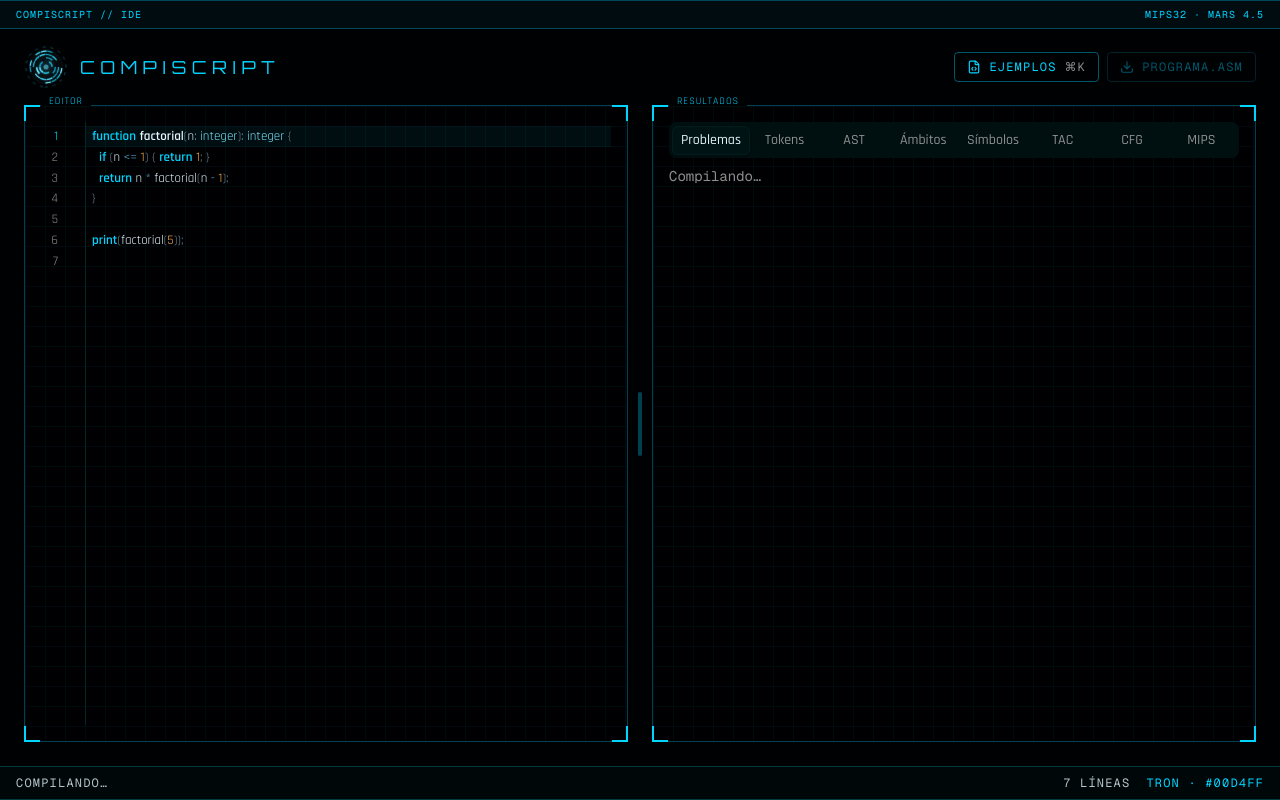
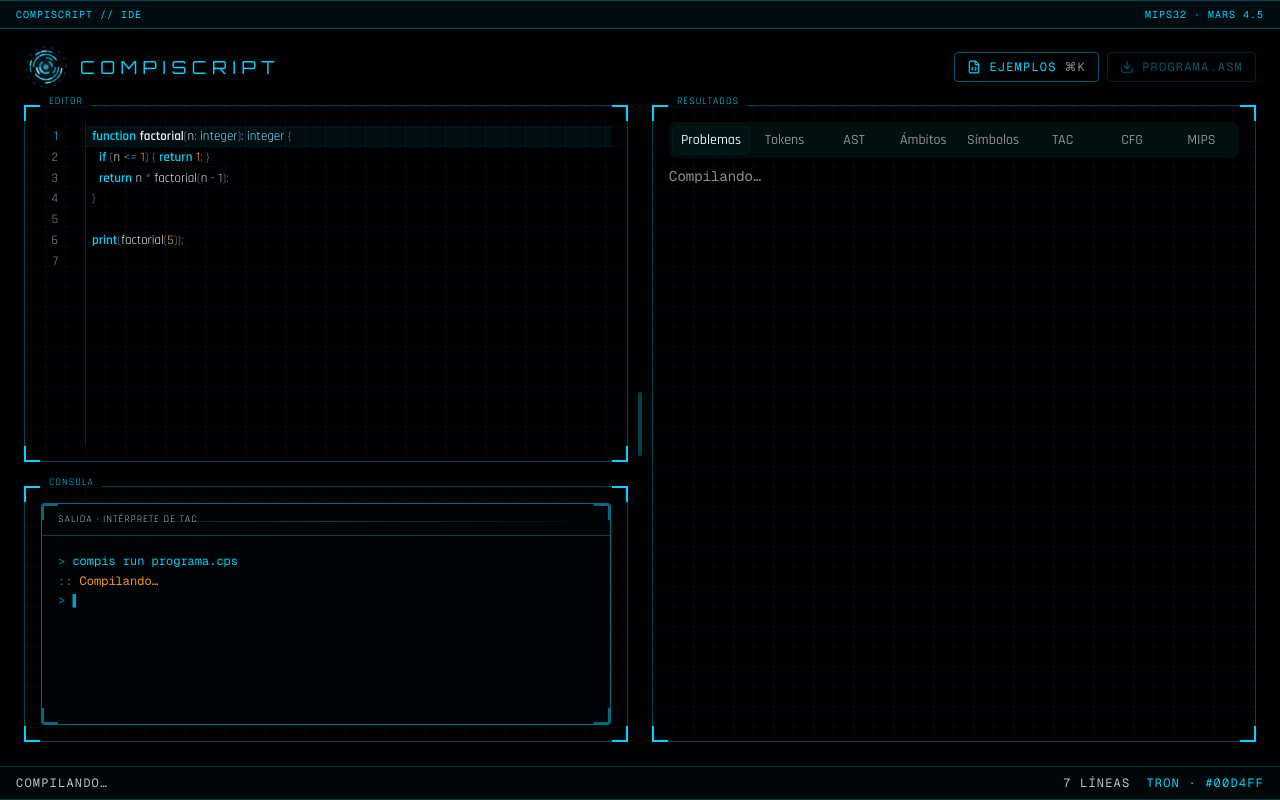
Before and after one commit to erneram/proyecto3-final, a React (Vite) app in the folder web/: page / in a window 1280 px wide. Built offline with nearby package versions, Linux system fonts and the light colour scheme.

Commit message:
feat: program output console below the editor

```diff
--- a/web/src/App.tsx
+++ b/web/src/App.tsx
@@ -1,6 +1,7 @@
 import { Download, FileCode } from "lucide-react";
 import { useEffect, useState, type CSSProperties } from "react";
 import { CodeEditor } from "@/CodeEditor";
+import { Console } from "@/Console";
 import { ProblemsPanel, runProblem } from "@/ProblemsPanel";
 import { Splitter } from "@/Splitter";
 import type { Example } from "@/examples";
@@ -34,7 +35,7 @@ const INITIAL_SOURCE = `function factorial(n: integer): integer {
 print(factorial(5));
 `;
 
-/** Marco de la IDE: cabecera, editor a la izquierda, resultados a la derecha y barra de estado. */
+/** Marco de la IDE: cabecera, editor y consola a la izquierda, resultados a la derecha y barra de estado. */
 export function App() {
   const [source, setSource] = useState(INITIAL_SOURCE);
   const [example, setExample] = useState<Example | null>(null);
@@ -102,9 +103,14 @@ export function App() {
         className="grid min-h-0 flex-1 grid-cols-1 gap-6 px-6 pb-6 lg:grid-cols-[minmax(0,var(--left))_1.5rem_minmax(0,var(--right))] lg:gap-0"
         style={{ "--left": `${split}fr`, "--right": `${100 - split}fr` } as CSSProperties}
       >
-        <HUDFrame label="Editor" className="flex min-h-0 flex-col" bodyClassName="flex min-h-0 flex-1 flex-col">
-          <CodeEditor value={source} onChange={setSource} diagnostics={diagnostics} />
-        </HUDFrame>
+        <div className="flex min-h-0 flex-col gap-6">
+          <HUDFrame label="Editor" className="flex min-h-0 flex-1 flex-col" bodyClassName="flex min-h-0 flex-1 flex-col">
+            <CodeEditor value={source} onChange={setSource} diagnostics={diagnostics} />
+          </HUDFrame>
+          <HUDFrame label="Consola" className="flex h-64 shrink-0 flex-col" bodyClassName="flex min-h-0 flex-1 flex-col">
+            <Console reply={reply} fileName={fileName} />
+          </HUDFrame>
+        </div>
         <Splitter value={split} onChange={setSplit} />
         <HUDFrame label="Resultados" className="flex min-h-0 flex-col" bodyClassName="flex min-h-0 flex-1 flex-col">
           <Tabs defaultValue="problems" className="min-h-0 flex-1">
--- /dev/null
+++ b/web/src/Console.tsx
@@ -0,0 +1,37 @@
+import { useMemo } from "react";
+import { Terminal } from "@/components/thegridcn/terminal";
+import type { CompileReply } from "@/worker";
+
+type Line = { text: string; type?: "input" | "output" | "error" | "system" };
+
+function consoleLines(reply: CompileReply | null, fileName: string): Line[] {
+  const lines: Line[] = [{ type: "input", text: `compis run ${fileName}.cps` }];
+  if (!reply) return [...lines, { type: "system", text: "Compilando…" }];
+  const run = reply.run;
+  if (!run) return [...lines, { type: "system", text: "Sin ejecución: corrige los errores de compilación." }];
+  if (run.omitted) lines.push({ type: "system", text: `… ${run.omitted} líneas anteriores omitidas` });
+  run.output.forEach((text, i) => {
+    // El mensaje de un error sin capturar es la última línea impresa.
+    lines.push({ type: run.uncaught && i === run.output.length - 1 ? "error" : "output", text });
+  });
+  if (run.timedOut) lines.push({ type: "error", text: "El programa no terminó en un millón de pasos." });
+  else if (run.error) lines.push({ type: "error", text: run.error });
+  else lines.push({ type: "system", text: `Terminó con código ${run.uncaught ? 1 : 0}` });
+  return lines;
+}
+
+/** Lo que imprime el programa al ejecutarlo con el intérprete del código intermedio. */
+export function Console({ reply, fileName }: { reply: CompileReply | null; fileName: string }) {
+  const lines = useMemo(() => consoleLines(reply, fileName), [reply, fileName]);
+  const failed = reply?.run && (reply.run.uncaught || reply.run.timedOut || reply.run.error);
+  return (
+    <Terminal
+      title="Salida · intérprete de TAC"
+      lines={lines}
+      typewriter={false}
+      variant={failed ? "danger" : "default"}
+      className="flex min-h-0 flex-1 flex-col"
+      bodyClassName="max-h-none min-h-0 flex-1 whitespace-pre text-xs"
+    />
+  );
+}
```
Also changed, not shown: 2 other files (tests, documents, lock files or other folders).
